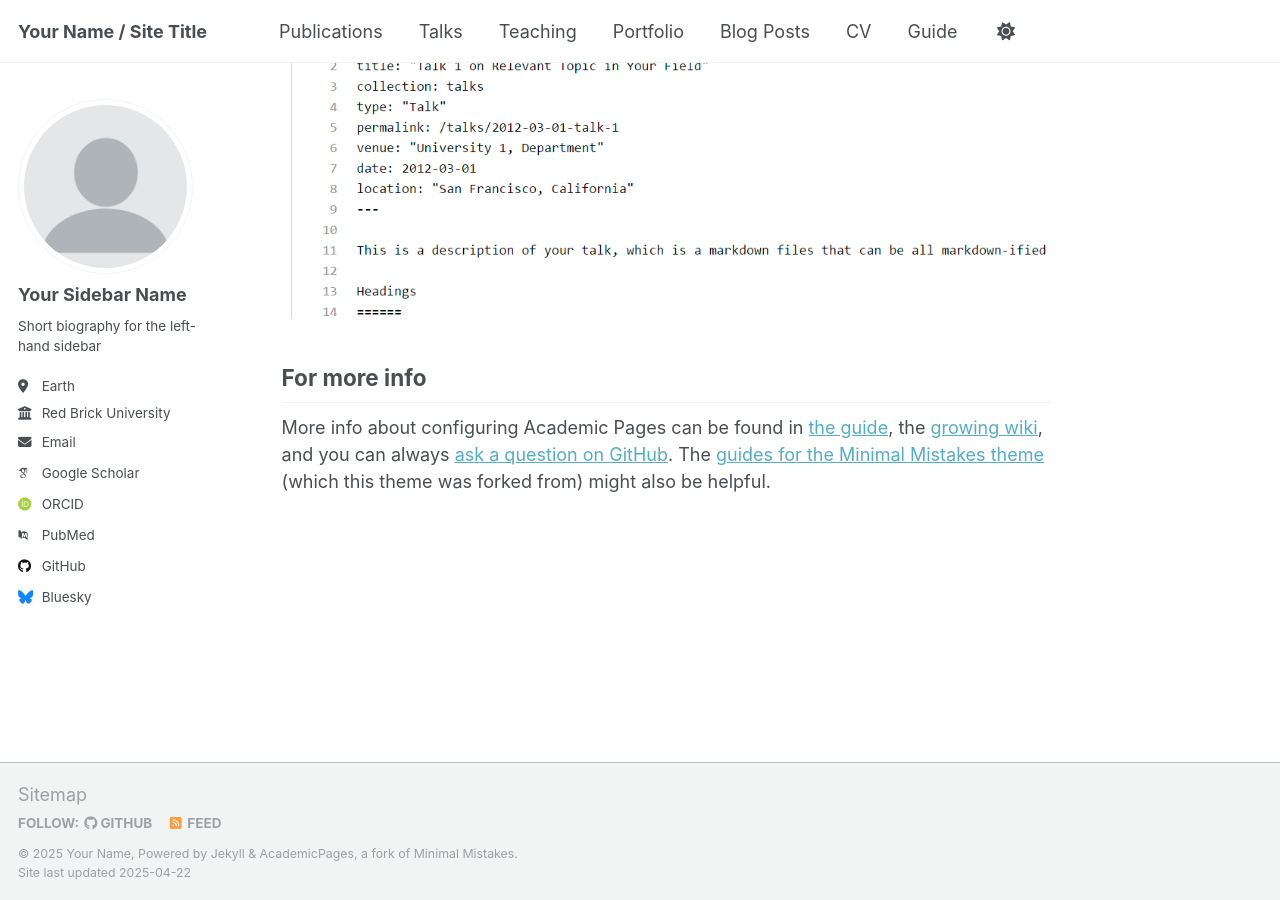
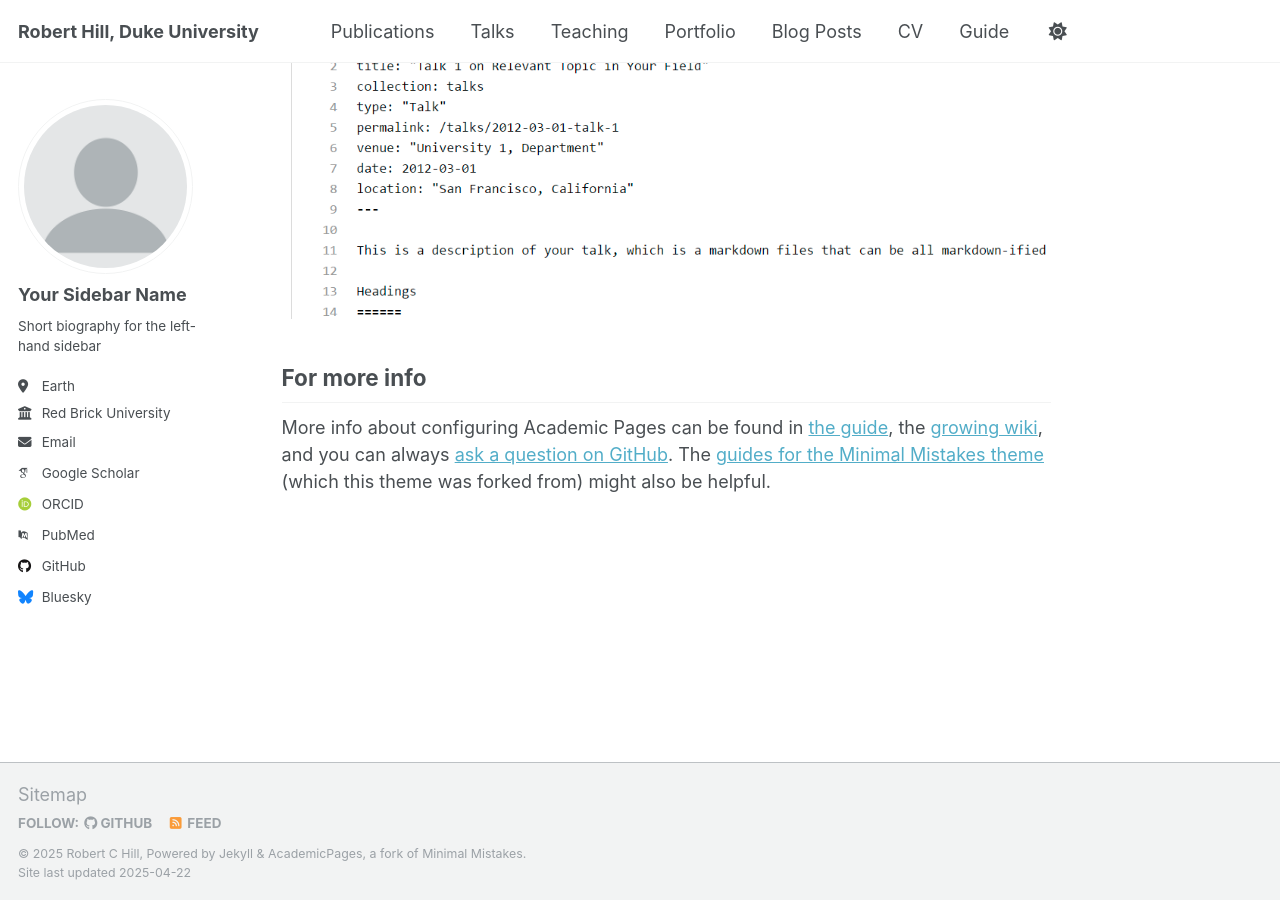
Before and after one commit to robert-c-hill/robert-c-hill.github.io, a Jekyll site: the page built from _pages/about.md, in a window 1280 px wide and 900 px high, scrolled down 2636 px. Built offline with Jekyll 4.4.1, drawn with Linux system fonts in a browser that asks for light colours; some web fonts are replaced.

```diff
--- a/_config.yml
+++ b/_config.yml
@@ -9,10 +9,10 @@
 # Basic Site Settings
 locale                   : "en-US"
 site_theme               : "default"
-title                    : "Your Name / Site Title"
+title                    : "Robert Hill, Duke University"
 title_separator          : "-"
-name                     : &name "Your Name"
-description              : &description "personal description"
+name                     : &name "Robert C Hill"
+description              : &description "PhD Candidate - Isotope Geochemistry"
 url                      : https://academicpages.github.io # the base hostname & protocol for your site e.g. "https://[your GitHub username].github.io"
 baseurl                  : "" # the subpath of your site, e.g. "/blog"
 repository               : "academicpages/academicpages.github.io"
```
